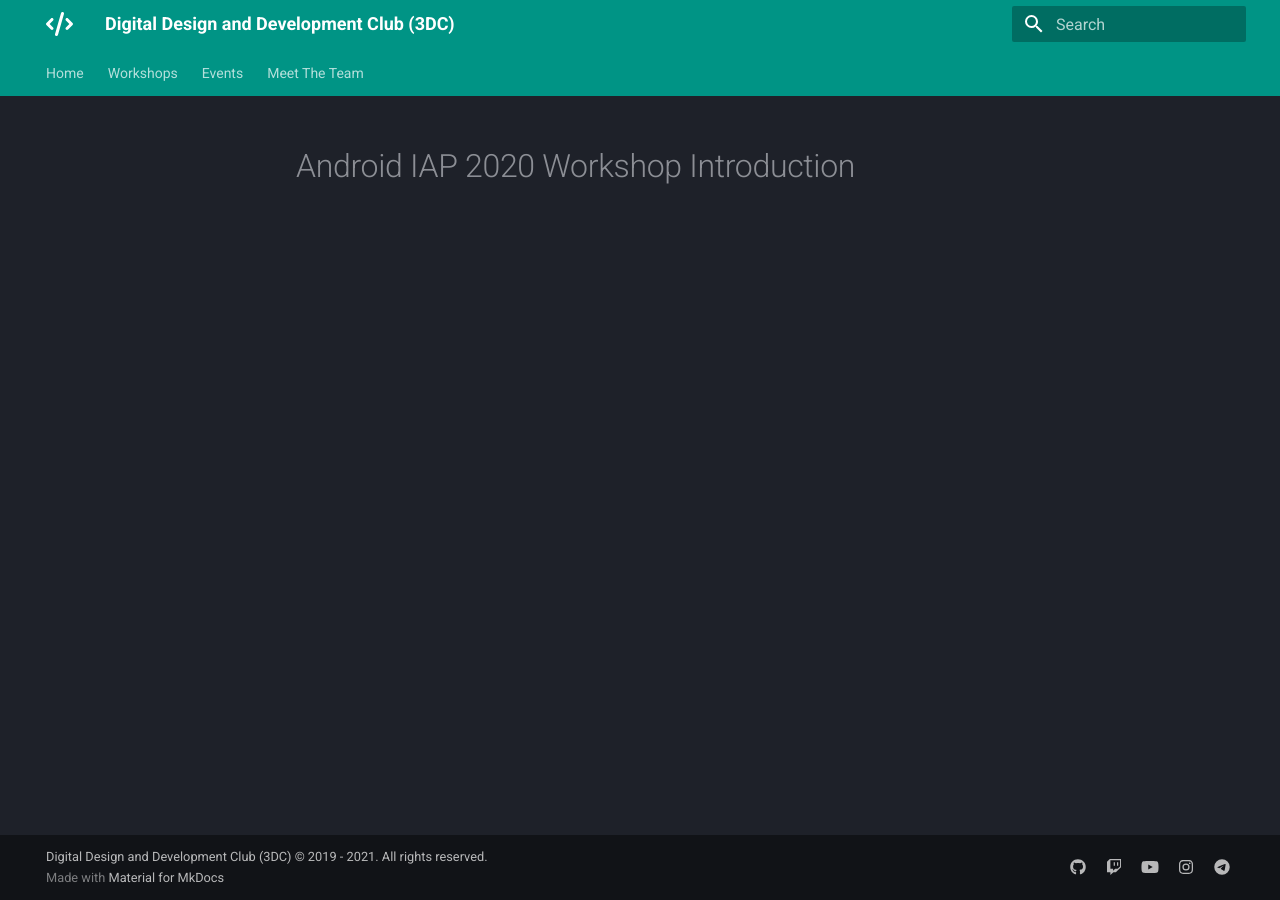
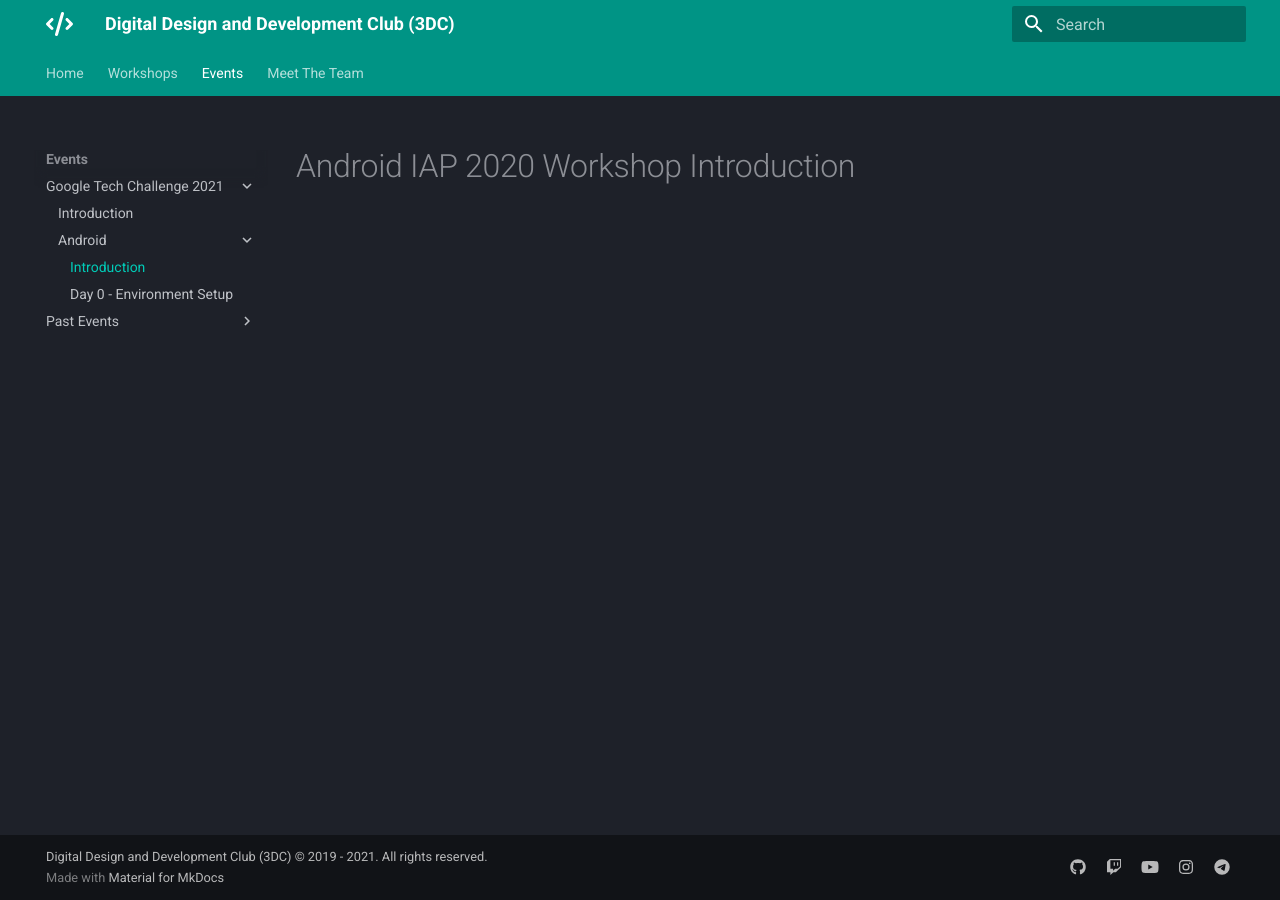
Before and after one commit to SHSR2001/3dcdsc.github.io, an MkDocs documentation site: the page built from docs/gtc/android/android.md, in a window 1280 px wide. Built offline with MkDocs 1.6.1 and Material for MkDocs 9.7.7, drawn with Linux system fonts in a browser that asks for light colours.

Commit message:
fix link to android landing page

```diff
--- a/mkdocs.yml
+++ b/mkdocs.yml
@@ -71,7 +71,7 @@ nav:
     - Google Tech Challenge 2021:
         - Introduction: "gtc.md"
         - Android:
-          - Introduction: "gtc/android/gtc.md"
+          - Introduction: "gtc/android/android.md"
           - Day 0 - Environment Setup: "gtc/android/day0a.md"
     - Past Events:
       - Recess Week Challenge 2020:
```
